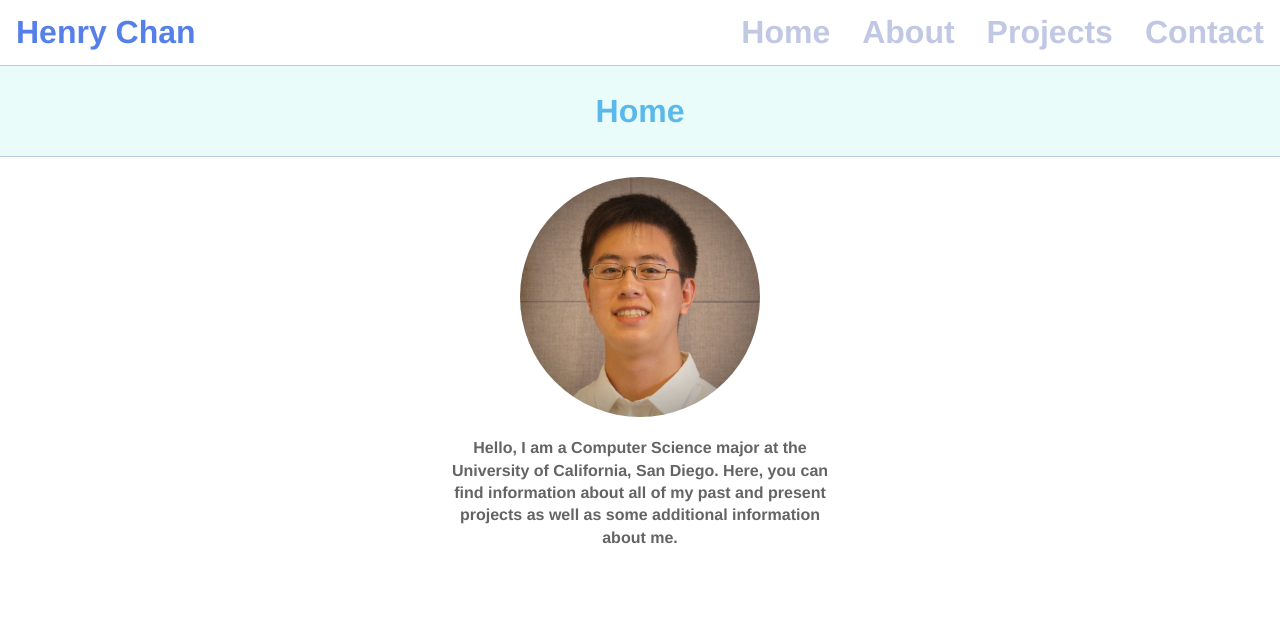
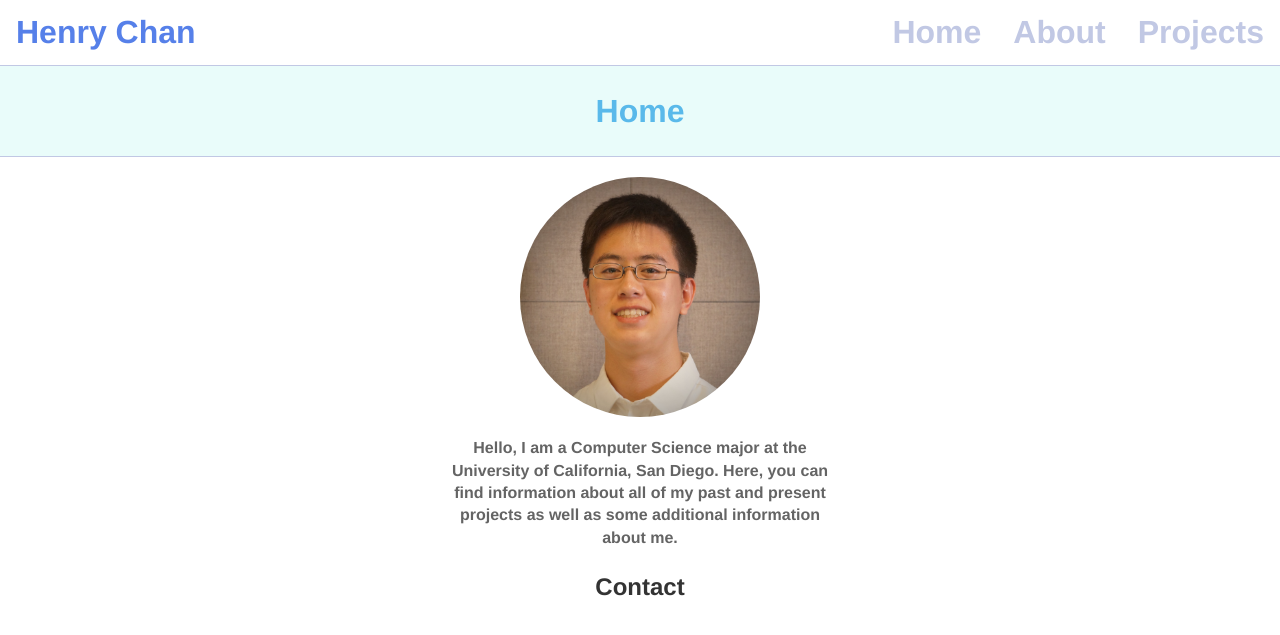
Before and after one commit to chanhenry54/chanhenry54.github.io, a Jekyll site: the page built from index.html, in a window 1280 px wide. Shown: the top 635 px of the page. Built offline with Jekyll 4.4.1, drawn with Linux system fonts in a browser that asks for light colours.

Commit message:
Moved Contact directly to home page

```diff
--- a/_layouts/default.html
+++ b/_layouts/default.html
@@ -9,9 +9,8 @@
 <body>
   <nav>
     <ul>
-      <li class="highlight-hover"><a href="/contact">Contact</a></li>
-      <li class="highlight-hover"><a href="/projects">Projects</a></li>
-      <li class="highlight-hover"><a href="/about">About</a></li>
+      <li class="highlight-hover"><a href="/projects/projects.html">Projects</a></li>
+      <li class="highlight-hover"><a href="/about/about.html">About</a></li>
       <li class="highlight-hover"><a href="/">Home</a></li>
       <li class="nav-name"><a href="/">Henry Chan</a></li>
     </ul>
--- a/index.html
+++ b/index.html
@@ -3,6 +3,8 @@ layout: default
 title: "Home"
 ---
 <img src="images/headshot.jpg" alt="My face" class="headshot">
-<p class="intro-par">Hello, I am a Computer Science major at the University of California, San Diego. Here, you can find
+<p class="centered">Hello, I am a Computer Science major at the University of California, San Diego. Here, you can
+  find
   information about
   all of my past and present projects as well as some additional information about me.</p>
+<h3 class="centered">Contact</h3>
--- a/main.css
+++ b/main.css
@@ -1,6 +1,7 @@
 body {
     font-family: "Helvetica", "Arial", "Sans-Serif";
     margin: 0;
+    padding: 0;
 }
 
 nav ul {
@@ -34,21 +35,22 @@ header {
     border-bottom: 1px solid rgb(193, 200, 228);
 }
 
-header p {
-    text-align: center;
-}
-
 h2 {
     color: rgb(90, 185, 234);
     font-size: 2em;
     text-align: center;
 }
 
+h3 {
+    color: rgb(51, 51, 51);
+    font-size: 1.5em;
+    padding: 1em;
+}
+
 p {
     color: rgb(100, 100, 100);
     font-weight: bold;
     line-height: 1.4em;
-    text-align: center;
 }
 
 .headshot {
@@ -59,8 +61,9 @@ p {
     width: 15em;
 }
 
-.intro-par {
+.centered {
     margin: auto 35%;
+    text-align: center;
 }
 
 .nav-name {
```
